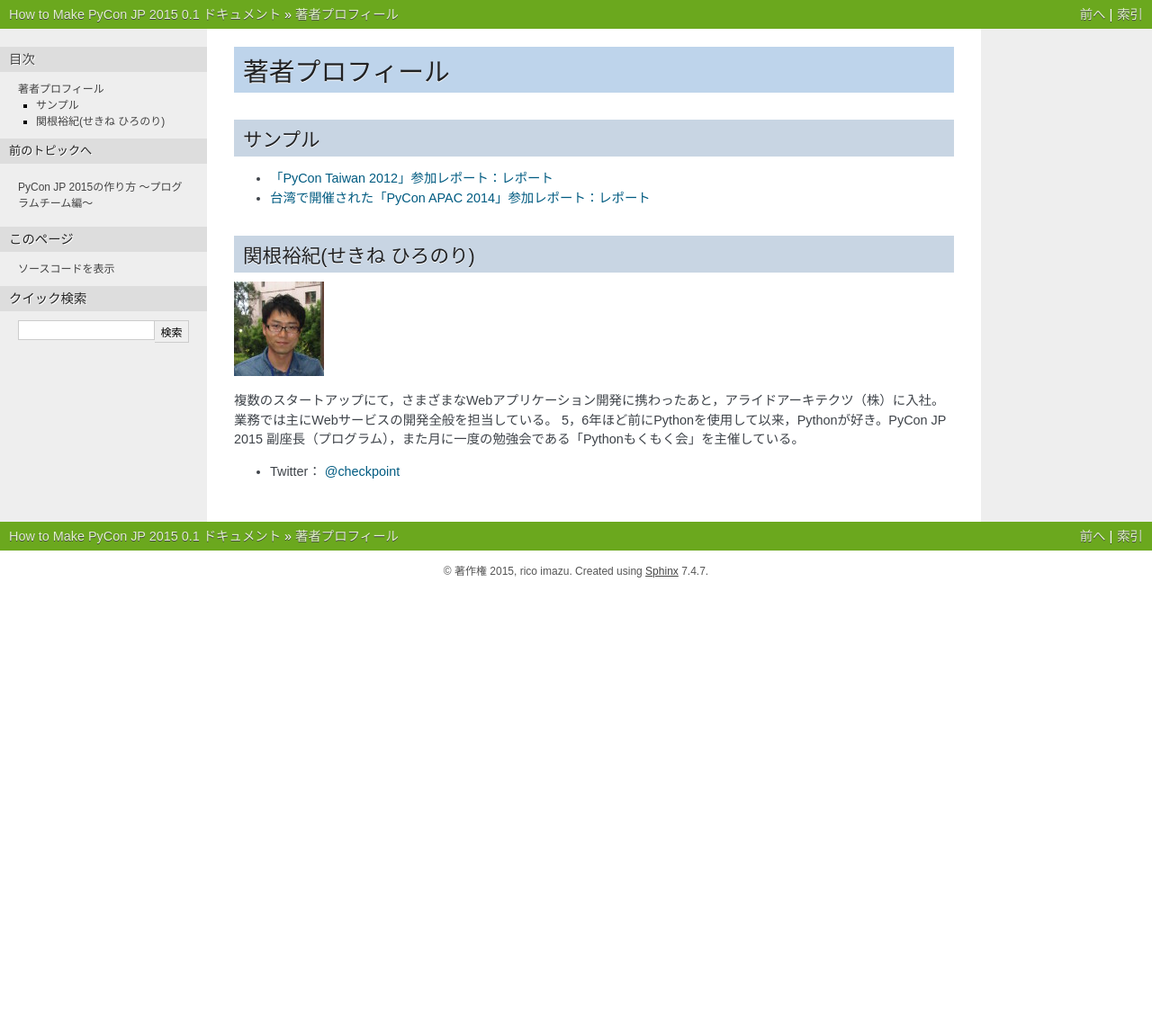
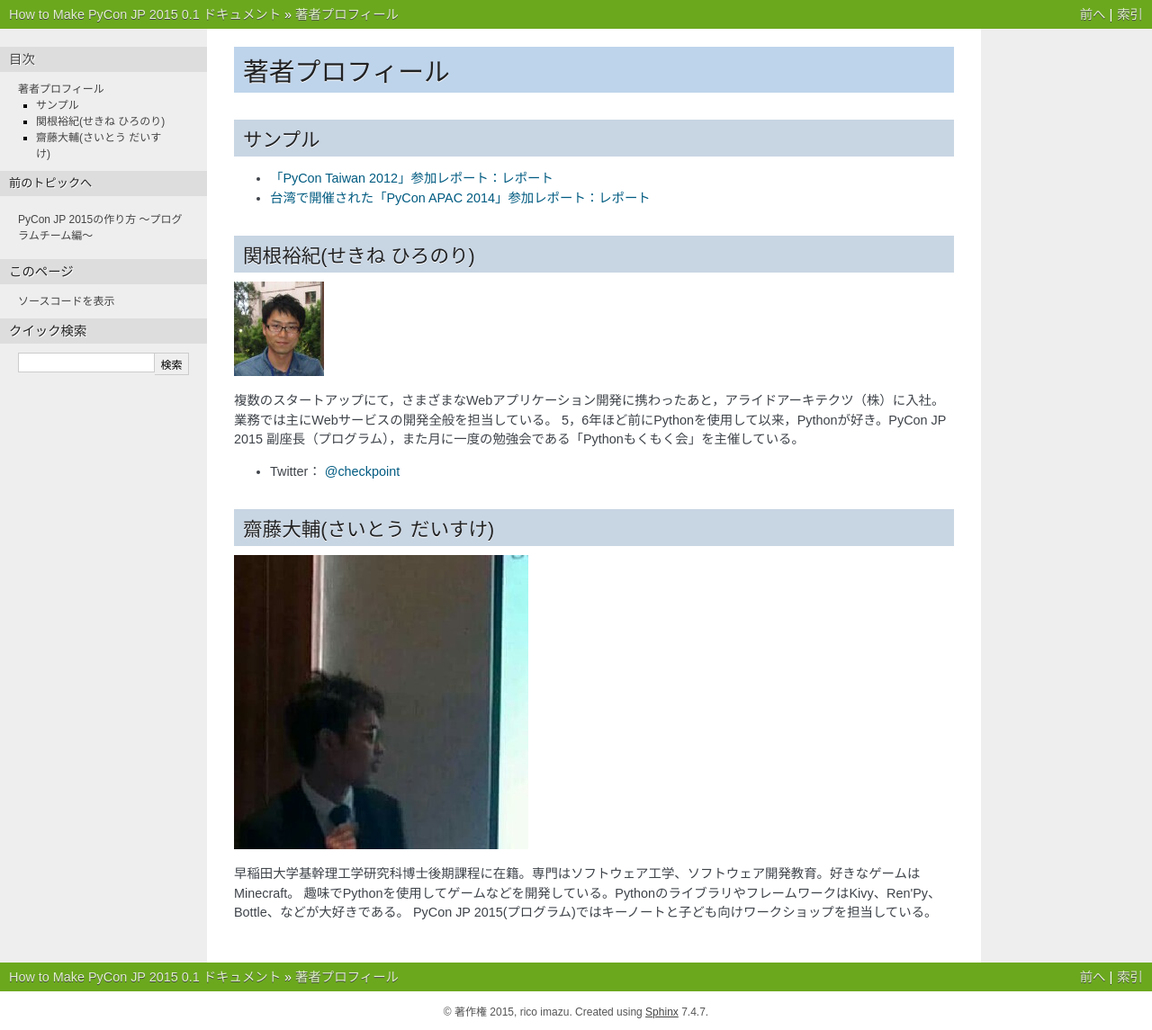
Before and after one commit to pyconjp/reports2015, a Sphinx documentation site: the page built from how-to-make/source/03_author.rst, in a window 1280 px wide. Shown: the whole page at 90% size. Built offline with Sphinx 7.4.7, drawn with Linux system fonts in a browser that asks for light colours; before the commit the page ends 900 px from its top, so only the background shows below that.

Commit message:
03_author.rst edited online with Bitbucket

```diff
--- a/how-to-make/source/03_author.rst
+++ b/how-to-make/source/03_author.rst
@@ -16,3 +16,13 @@
 5，6年ほど前にPythonを使用して以来，Pythonが好き。PyCon JP 2015 副座長（プログラム），また月に一度の勉強会である「Pythonもくもく会」を主催している。
 
 - Twitter： `@checkpoint <https://twitter.com/checkpoint>`_
+
+
+齋藤大輔(さいとう だいすけ)
+========================
+
+.. image:: /images/saito.jpg
+
+早稲田大学基幹理工学研究科博士後期課程に在籍。専門はソフトウェア工学、ソフトウェア開発教育。好きなゲームはMinecraft。
+趣味でPythonを使用してゲームなどを開発している。PythonのライブラリやフレームワークはKivy、Ren'Py、Bottle、などが大好きである。
+PyCon JP 2015(プログラム)ではキーノートと子ども向けワークショップを担当している。
```
